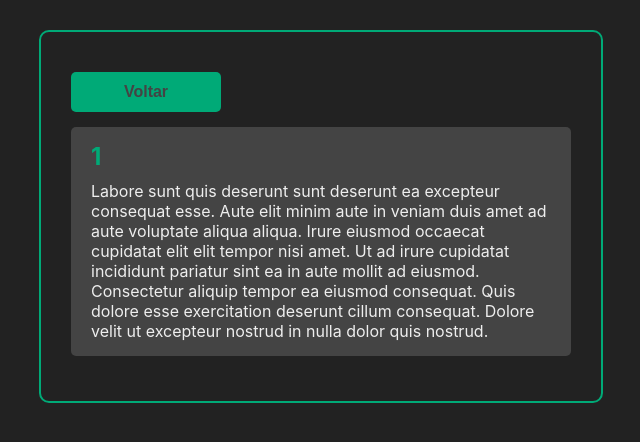
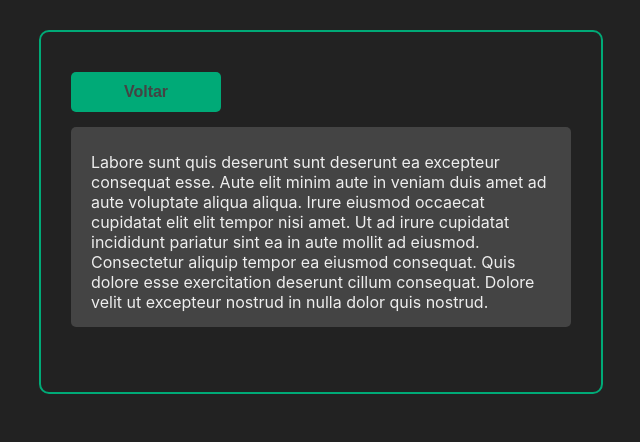
Before and after one commit to rvahilario/to-do-list-react, a React (Create React App) app: page /1 in a window 1280 px wide. Shown: the top 442 px of the page, without its empty margins (319-959 px from the left). Built offline with nearby package versions, Linux system fonts and the light colour scheme; no server answers.

Commit message:
fix path router to id
the way it was, in case of task with same title would have concflict

```diff
--- a/src/App.jsx
+++ b/src/App.jsx
@@ -71,7 +71,7 @@ const App = () => {
 						</>
 					)}
 				/>
-				<Route exact path="/:taskTitle" component={TaskDetails} />
+				<Route exact path="/:uuid" component={TaskDetails} />
 			</MainContainer>
 		</BrowserRouter>
 	);
--- a/src/components/Task.jsx
+++ b/src/components/Task.jsx
@@ -13,7 +13,7 @@ const Task = ({ task, handleTaskClick, handleTaskDeletion }) => {
 	const history = useHistory();
 
 	const handleDetailsClick = () => {
-		history.push(`/${task.title}`);
+		history.push(`/${task.id}`);
 	};
 
 	return (
```
